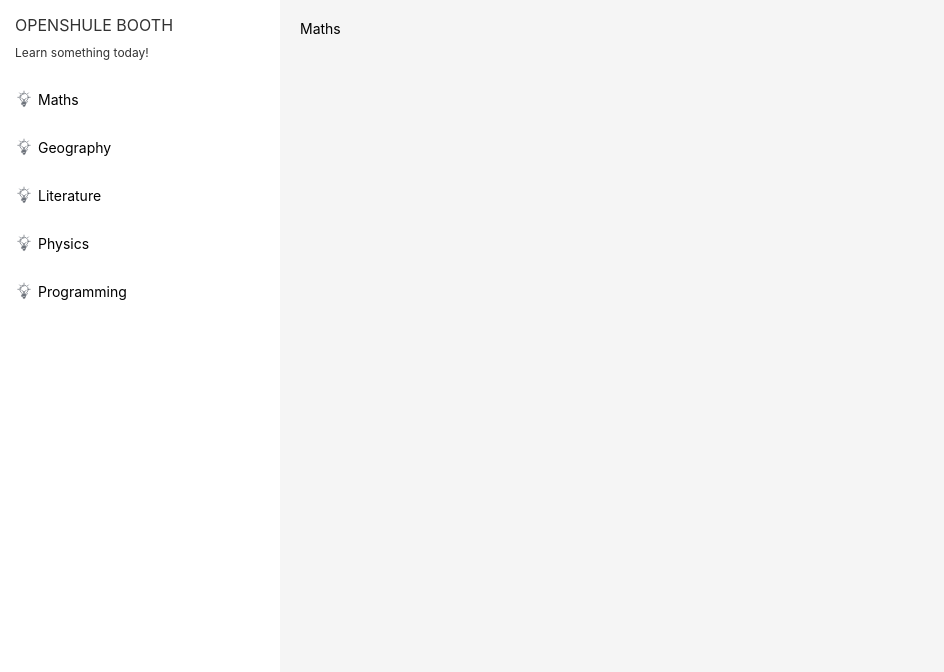
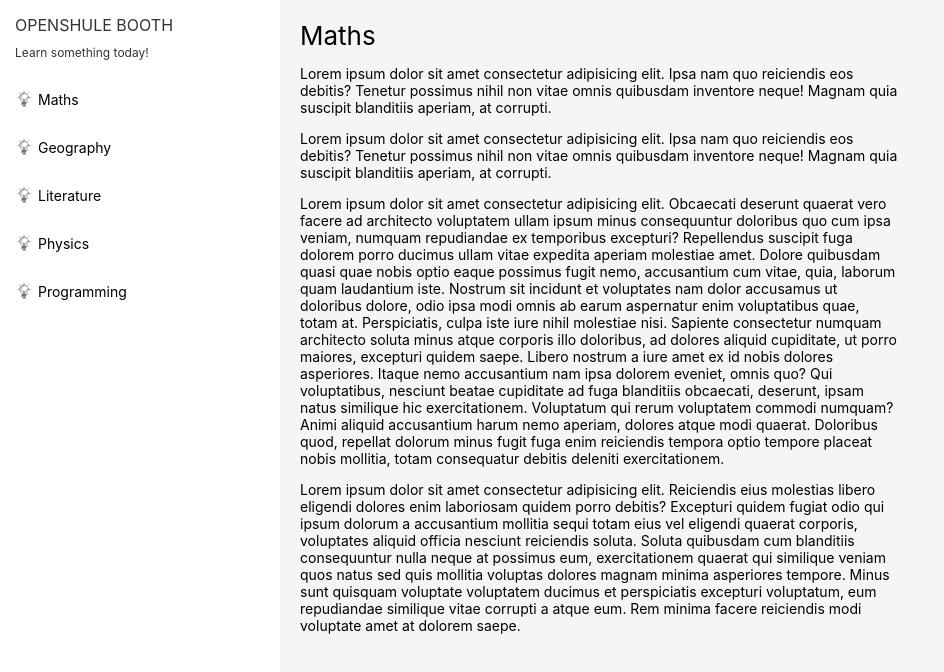
Before and after one commit to geekakili/openshule-booth, a React (Create React App) app: page / in a window 1280 px wide. Shown: the top 672 px of the page, without its empty margins (0-944 px from the left). Built offline with nearby package versions, Linux system fonts and the light colour scheme.

Commit message:
Create mock data

```diff
--- a/src/subjectDetails/SubjectContent/SubjectContent.tsx
+++ b/src/subjectDetails/SubjectContent/SubjectContent.tsx
@@ -1,11 +1,61 @@
 import React from "react";
+
+import styles from "./subjectContent.module.scss";
 import subjectContents from "../../fixtures/subject-content.json";
+
+const str1 = `Lorem ipsum dolor sit amet consectetur adipisicing elit. Ipsa nam quo
+reiciendis eos debitis? Tenetur possimus nihil non vitae omnis quibusdam
+inventore neque! Magnam quia suscipit blanditiis aperiam, at corrupti.`;
+
+const str2 = ` Lorem ipsum dolor sit amet consectetur adipisicing elit. Reiciendis eius
+molestias libero eligendi dolores enim laboriosam quidem porro debitis?
+Excepturi quidem fugiat odio qui ipsum dolorum a accusantium mollitia
+sequi totam eius vel eligendi quaerat corporis, voluptates aliquid
+officia nesciunt reiciendis soluta. Soluta quibusdam cum blanditiis
+consequuntur nulla neque at possimus eum, exercitationem quaerat qui
+similique veniam quos natus sed quis mollitia voluptas dolores magnam
+minima asperiores tempore. Minus sunt quisquam voluptate voluptatem
+ducimus et perspiciatis excepturi voluptatum, eum repudiandae similique
+vitae corrupti a atque eum. Rem minima facere reiciendis modi voluptate
+amet at dolorem saepe.`;
+
+const str3 = `Lorem ipsum dolor sit amet consectetur adipisicing elit. Obcaecati deserunt quaerat vero facere ad architecto voluptatem ullam ipsum minus consequuntur doloribus quo cum ipsa veniam, numquam repudiandae ex temporibus excepturi?
+Repellendus suscipit fuga dolorem porro ducimus ullam vitae expedita aperiam molestiae amet. Dolore quibusdam quasi quae nobis optio eaque possimus fugit nemo, accusantium cum vitae, quia, laborum quam laudantium iste.
+Nostrum sit incidunt et voluptates nam dolor accusamus ut doloribus dolore, odio ipsa modi omnis ab earum aspernatur enim voluptatibus quae, totam at. Perspiciatis, culpa iste iure nihil molestiae nisi.
+Sapiente consectetur numquam architecto soluta minus atque corporis illo doloribus, ad dolores aliquid cupiditate, ut porro maiores, excepturi quidem saepe. Libero nostrum a iure amet ex id nobis dolores asperiores.
+Itaque nemo accusantium nam ipsa dolorem eveniet, omnis quo? Qui voluptatibus, nesciunt beatae cupiditate ad fuga blanditiis obcaecati, deserunt, ipsam natus similique hic exercitationem. Voluptatum qui rerum voluptatem commodi numquam?
+Animi aliquid accusantium harum nemo aperiam, dolores atque modi quaerat. Doloribus quod, repellat dolorum minus fugit fuga enim reiciendis tempora optio tempore placeat nobis mollitia, totam consequatur debitis deleniti exercitationem.`;
+
+const paragraphs = [str1, str2, str3];
+
+function shuffle(a) {
+  var j, x, i;
+  for (i = a.length - 1; i > 0; i--) {
+    j = Math.floor(Math.random() * (i + 1));
+    x = a[i];
+    a[i] = a[j];
+    a[j] = x;
+  }
+  return a;
+}
 
 const SubjectContent = ({ subjectId }) => {
   const subjecContent = subjectContents.find(
     content => content.subject === subjectId
   );
-  return <div dangerouslySetInnerHTML={{ __html: subjecContent.html }}></div>;
+  const contentCount = Math.round(Math.random() * paragraphs.length);
+
+  return (
+    <div className={styles.fakeContent}>
+      <div
+        className={styles.fakeContentHeader}
+        dangerouslySetInnerHTML={{ __html: subjecContent.html }}
+      />
+      {[str1, ...shuffle(paragraphs)].map((p, index) => (
+        <p key={index}>{p}</p>
+      ))}
+    </div>
+  );
 };
 
 export default SubjectContent;
--- /dev/null
+++ b/src/subjectDetails/SubjectContent/subjectContent.module.scss
@@ -0,0 +1,10 @@
+.fakeContentHeader {
+  display: flex;
+  font-size: 2.6rem;
+}
+
+.fakeContent {
+  p {
+    max-width: 60rem;
+  }
+}
```
